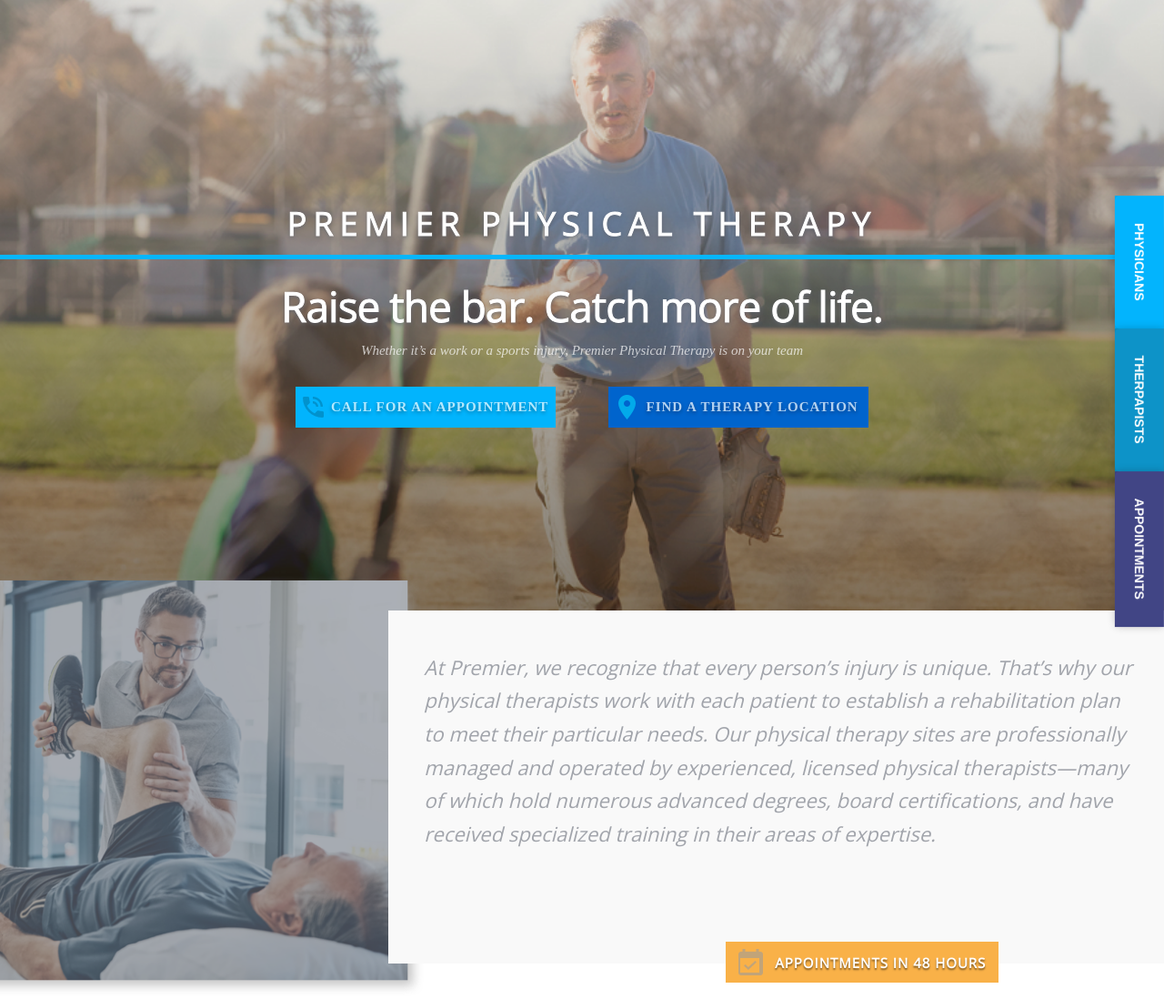
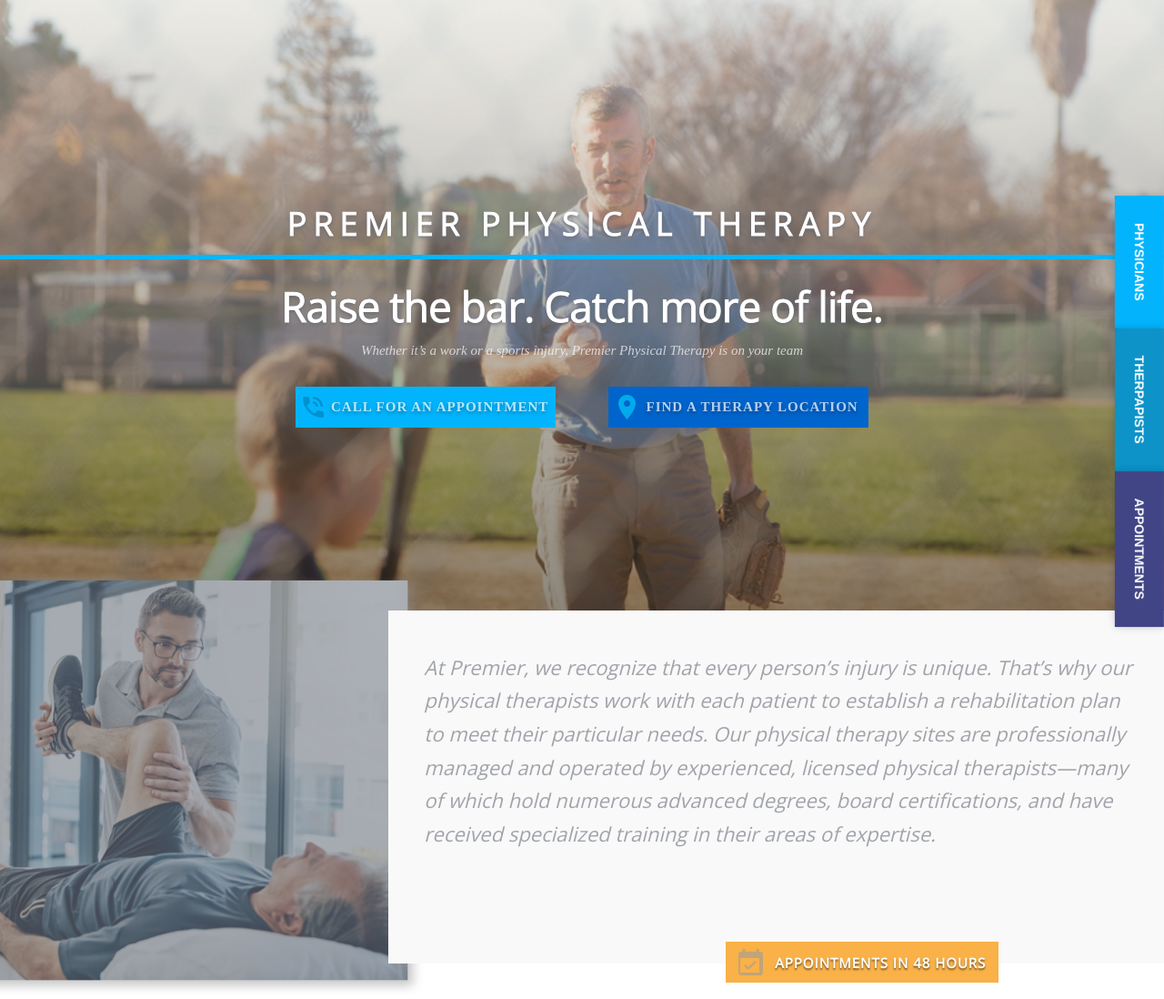
Before and after one commit to wesalnama111/premierortho, a plain HTML site: page Premierortho.html in a window 1280 px wide. Shown: the top 1098 px of the page at 91% size. Drawn offline with nearby package versions, Linux system fonts and the light colour scheme.

```diff
--- a/Premierortho.html
+++ b/Premierortho.html
@@ -6,7 +6,7 @@
  <meta http-equiv="x-ua-compatible" content="ie=edge">
     <meta name="viewport" content="width=device-width, initial-scale=1.0"/>
 
-    <link rel="stylesheet" href="https://fonts.googleapis.com/css?family-Raleway:400,800" />
+
     <link rel="stylesheet" href="https://maxcdn.bootstrapcdn.com/font-awesome/4.7.0/css/font-awesome.min.css"/>
 
     <link rel="stylesheet" href="css/bootstrap.css" />
--- a/css/main.css
+++ b/css/main.css
@@ -85,7 +85,7 @@ p{
     height: 671px;
     background-repeat: no-repeat;
     background-size: cover;
-    background-position: center;
+    background-position: center top;
     display:flex;
     flex-direction: column;
     justify-content: center;
```
